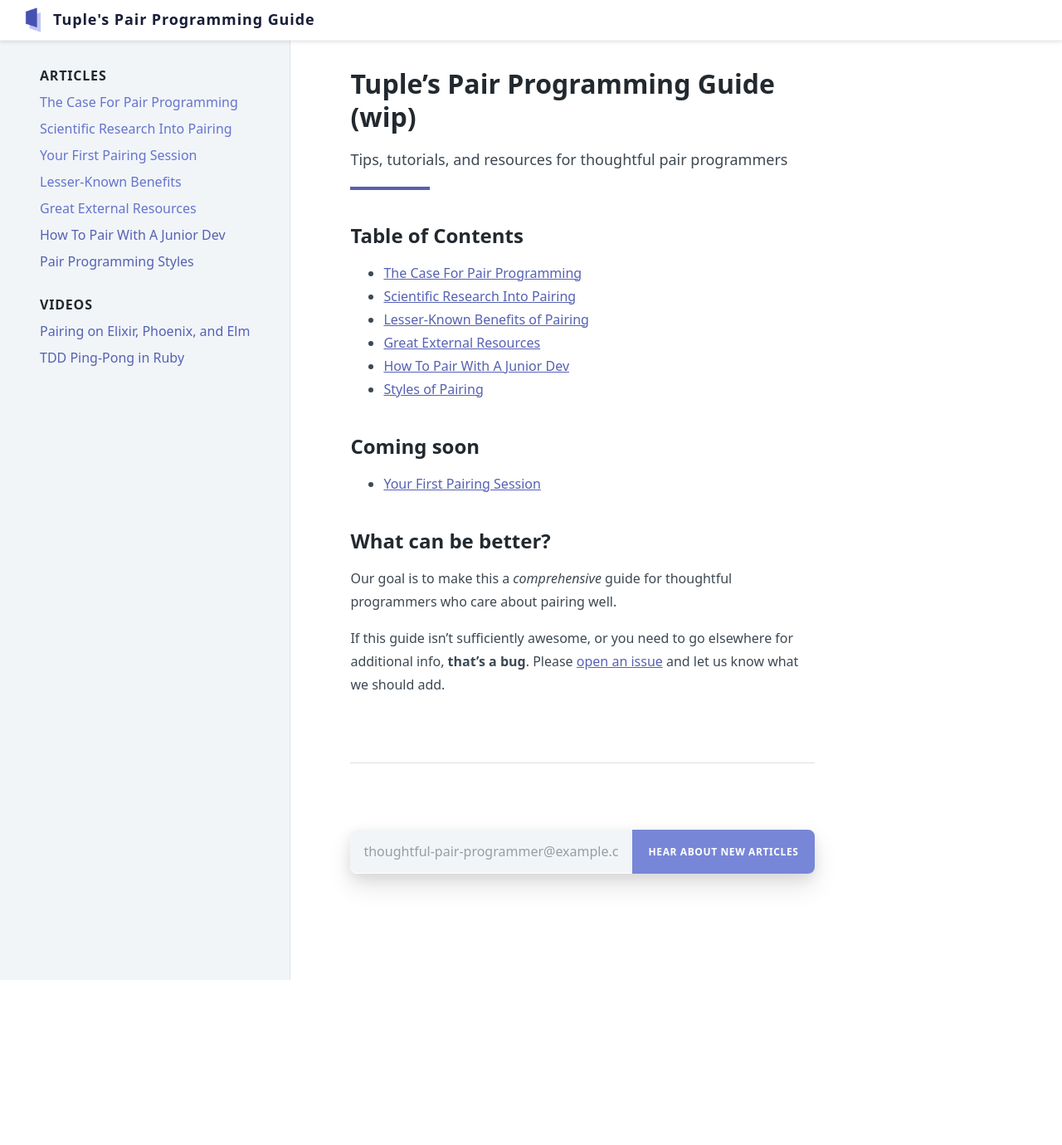
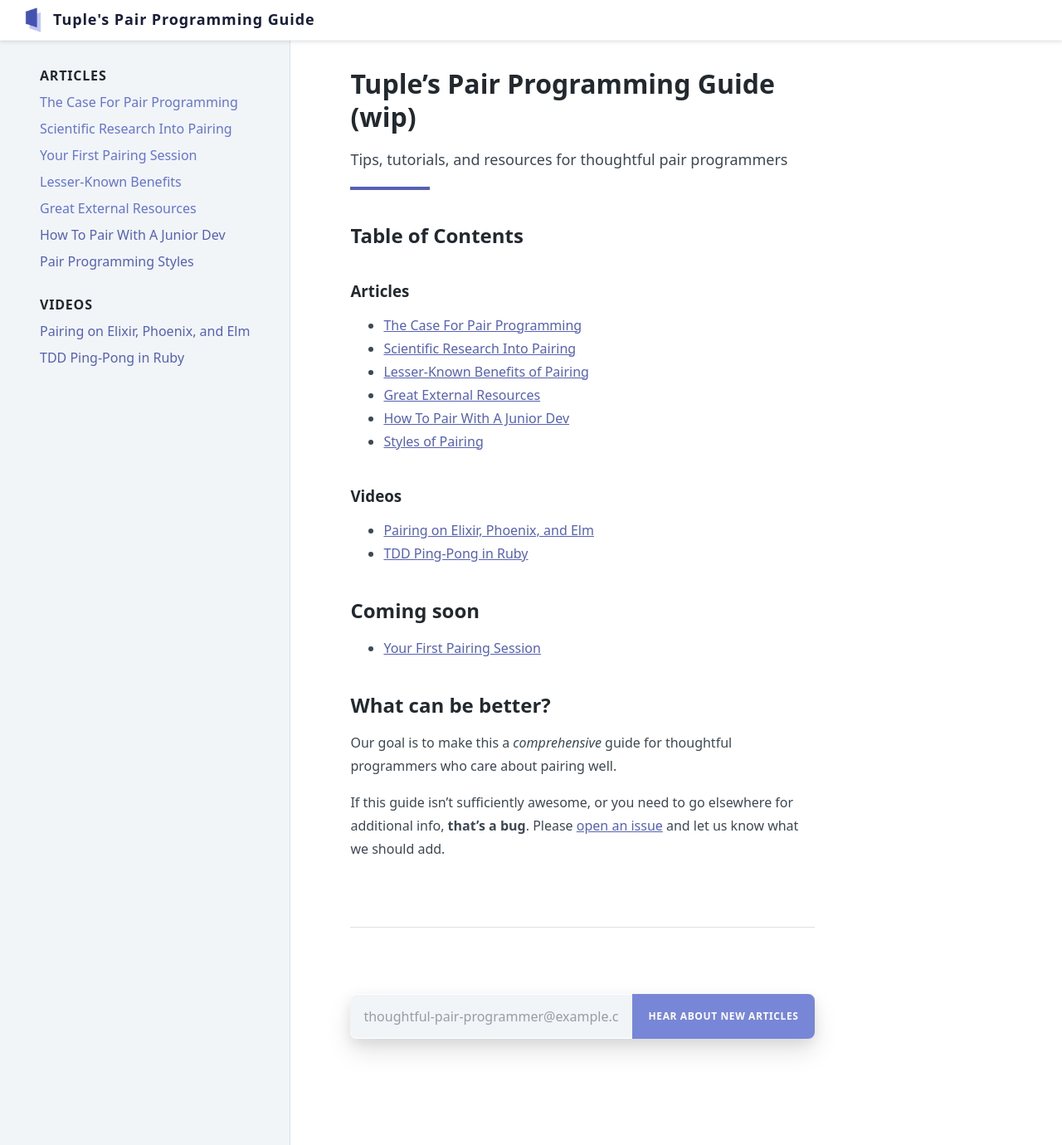
Before and after one commit to tupleapp/pair-programming-guide, a Jekyll site: the page built from index.md, in a window 1280 px wide. Shown: the whole page at 83% size. Built offline with Jekyll 4.4.1, drawn with Linux system fonts in a browser that asks for light colours; before the commit the page ends 1181 px from its top, so only the background shows below that.

Commit message:
add to index

```diff
--- a/index.md
+++ b/index.md
@@ -14,6 +14,8 @@ title: Tuple's Pair Programming Guide
 
 ## Table of Contents
 
+### Articles
+
 - [The Case For Pair Programming](/pair-programming-guide/the-case-for-pair-programming)
 - [Scientific Research Into Pairing](/pair-programming-guide/scientific-research-into-pair-programming)
 - [Lesser-Known Benefits of Pairing](/pair-programming-guide/lesser-known-benefits-of-pair-programming)
@@ -21,6 +23,10 @@ title: Tuple's Pair Programming Guide
 - [How To Pair With A Junior Dev](/pair-programming-guide/how-to-pair-with-a-junior-developer)
 - [Styles of Pairing](/pair-programming-guide/styles)
 
+### Videos
+
+- [Pairing on Elixir, Phoenix, and Elm](/pair-programming-guide/elixir-phoenix-elm)
+- [TDD Ping-Pong in Ruby](/pair-programming-guide/tdd-ping-pong-ruby)
 
 ## Coming soon
 
```
